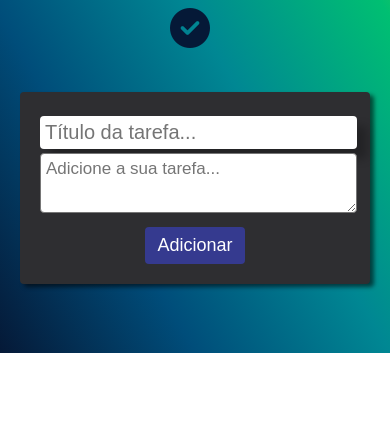
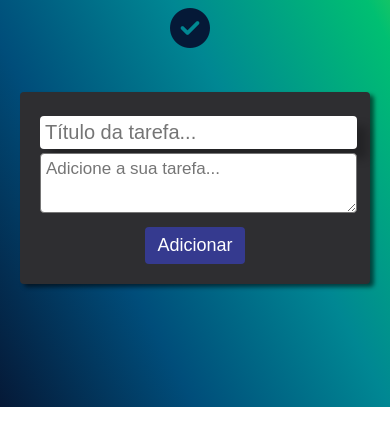
Before and after one commit to gilsonconceicao/To-Do-List-JS, a plain HTML site: page index.html in a window 390 px wide. Shown: the part 320-766 px from the top of the page. Drawn offline with Linux system fonts and the light colour scheme; a web font is replaced by a local one.

Commit message:
Update toDoList.css

```diff
--- a/src/css/toDoList.css
+++ b/src/css/toDoList.css
@@ -35,8 +35,7 @@ body {
     background-image: linear-gradient(to right top, #051937, #004d7a, #008793, #00bf72, #a8eb12);
     background-repeat: no-repeat;
     background-size: cover;
-    padding-bottom: 30px;
-    height: 100%;
+    padding-bottom: 10vh;
 }
 
 .apresentWebSite {
@@ -63,6 +62,7 @@ body {
 }
 
 #form_list {
+
     display: block;
     align-items: center;
     background-color: #2e2e31;
@@ -190,10 +190,7 @@ body {
 
 @media screen and (max-width: 900px) {
 
-    body {
 
-        display: block;
-    }
 
     #form_list {
         margin: auto 20px;
```
